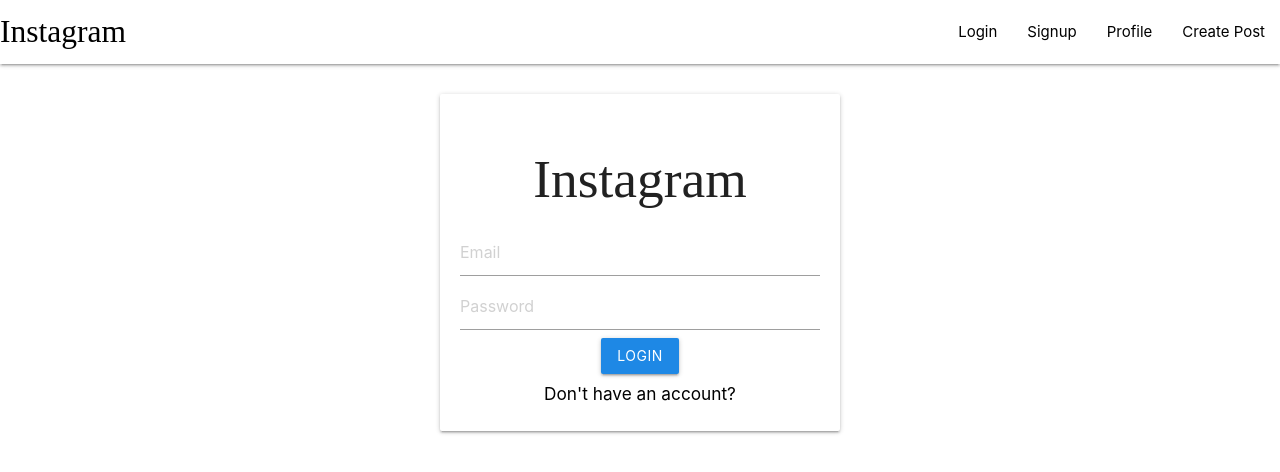
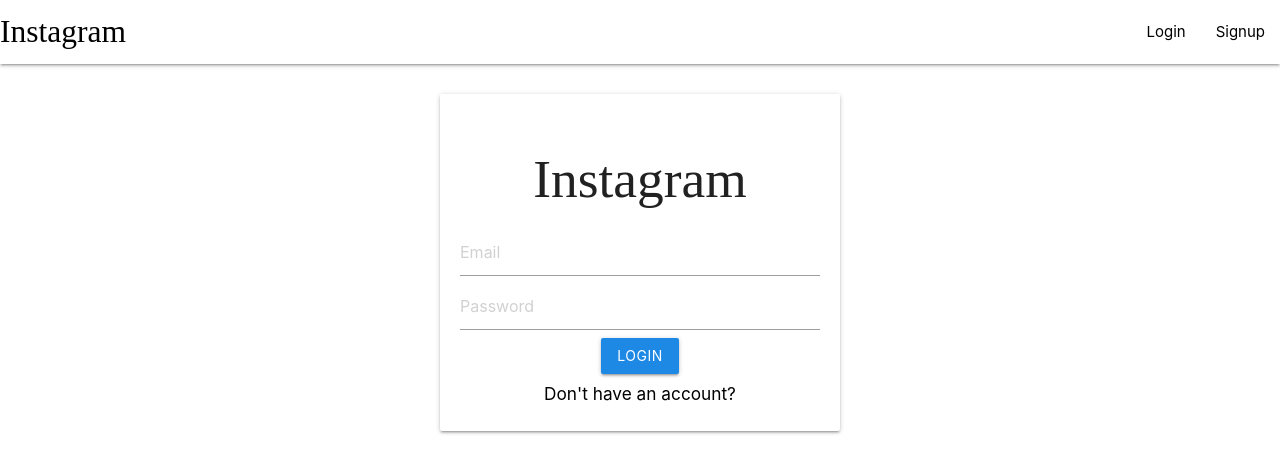
Before and after one commit to AngelQS/ims-cli, a React (Create React App) app: page /login in a window 1280 px wide. Shown: the top 472 px of the page. Built offline with nearby package versions, Linux system fonts and the light colour scheme; a web font is replaced by a local one.

Commit message:
Change navigation links after login and signup added

```diff
--- a/src/components/Navbar.js
+++ b/src/components/Navbar.js
@@ -1,27 +1,39 @@
 // Third
-import React from "react";
+import React, { useContext } from "react";
 import { Link } from "react-router-dom";
+import { UserContext } from "../App";
 
 const NavBar = () => {
+  const { state, dispatch } = useContext(UserContext);
+  const renderList = () => {
+    if (state) {
+      return [
+        <li>
+          <Link to="/profile">Profile</Link>
+        </li>,
+        <li>
+          <Link to="/create">Create Post</Link>
+        </li>,
+      ];
+    }
+    return [
+      <li>
+        <Link to="/login">Login</Link>
+      </li>,
+      <li>
+        <Link to="/signup">Signup</Link>
+      </li>,
+    ];
+  };
+
   return (
     <nav>
       <div className="nav-wrapper white">
-        <Link to="/" className="brand-logo left">
+        <Link to={state ? "/" : "/login"} className="brand-logo left">
           Instagram
         </Link>
         <ul id="nav-mobile" className="right">
-          <li>
-            <Link to="/login">Login</Link>
-          </li>
-          <li>
-            <Link to="/signup">Signup</Link>
-          </li>
-          <li>
-            <Link to="/profile">Profile</Link>
-          </li>
-          <li>
-            <Link to="/create">Create Post</Link>
-          </li>
+          {renderList()}
         </ul>
       </div>
     </nav>
```
